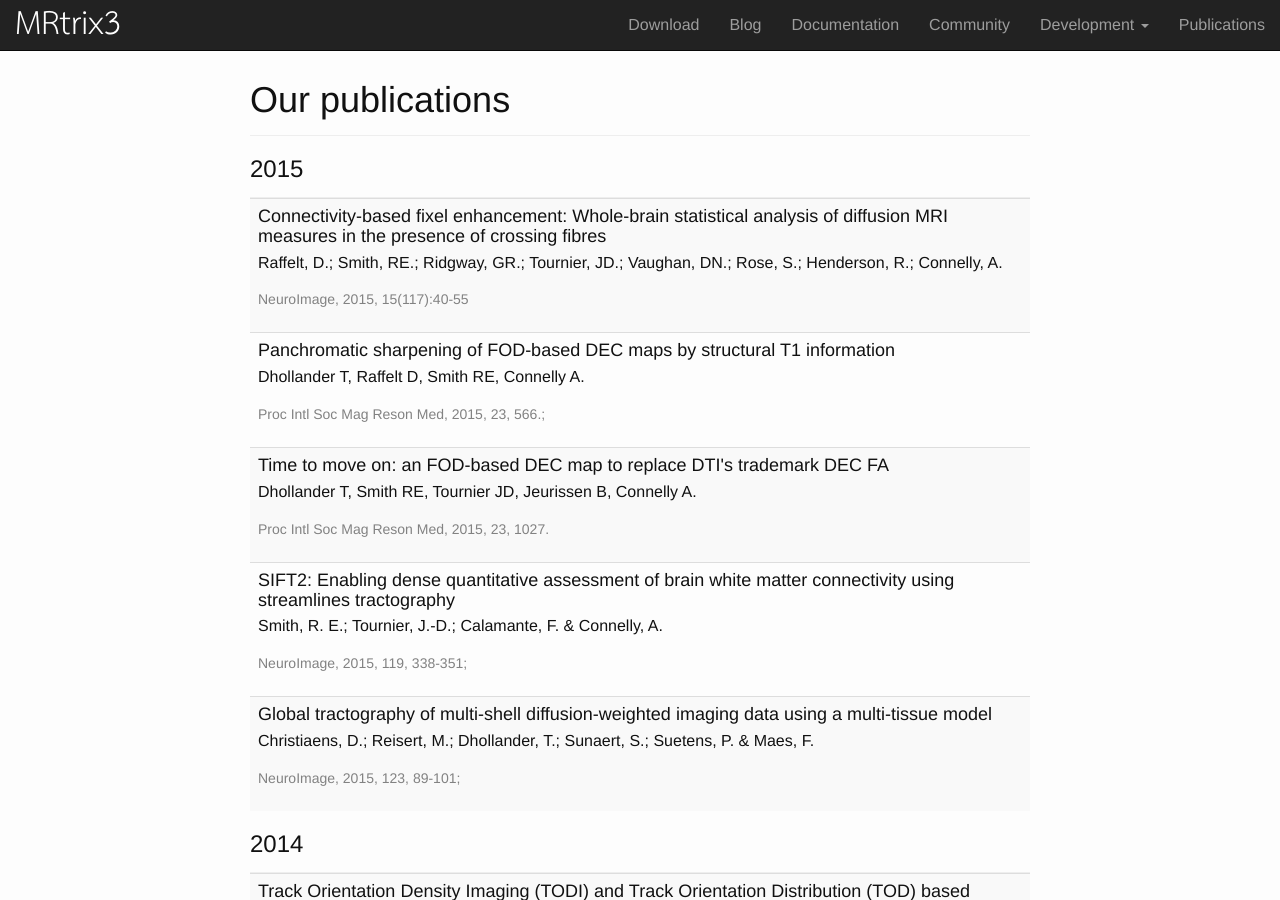
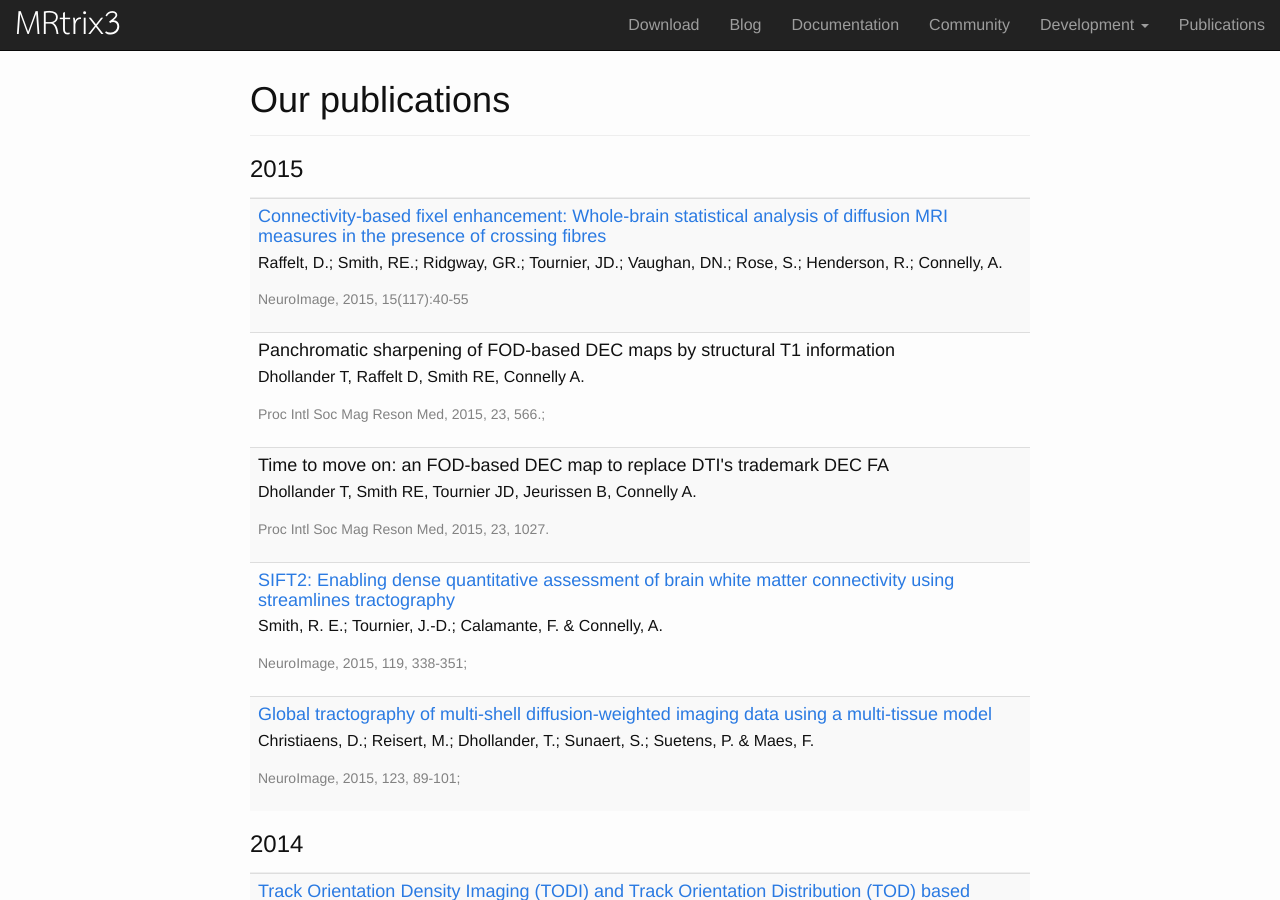
Before and after one commit to MRtrix3/MRtrix3.github.io, a Jekyll site: the page built from publications.html, in a window 1280 px wide and 900 px high. Built offline with Jekyll 4.4.1, drawn with Linux system fonts in a browser that asks for light colours; nearby versions of some CDN libraries.

Commit message:
Fixing null check for publications link

```diff
--- a/_includes/publication_item.html
+++ b/_includes/publication_item.html
@@ -21,9 +21,9 @@
         {% endif %}
 
         <div class="media-body">
-            {%if include.param.url == blank %}<a href="{{ include.param.url }}">{% endif %}
+            {%if include.param.url != '' %}<a href="{{ include.param.url }}">{% endif %}
             <h4 class="media-heading publication-header">{{ include.param.title }}</h4>
-            {%if include.param.url == blank %}</a>{% endif %}
+            {%if include.param.url != '' %}</a>{% endif %}
 
         <p class="publication-content">
             {% if include.param.authors %}
```
